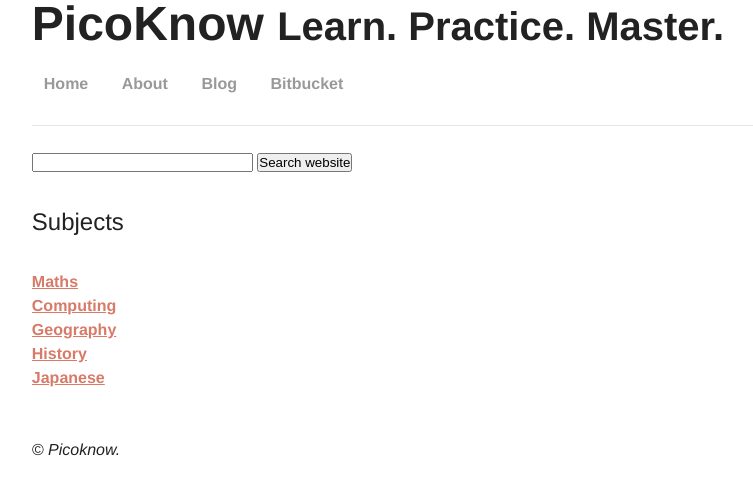
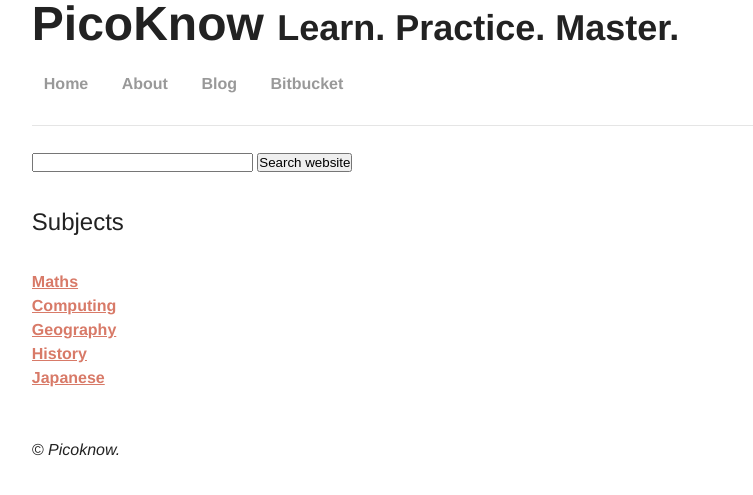
Before and after one commit to picoknow/picoknow.github.io, a Jekyll site: the page built from index.md, in a window 1280 px wide. Shown: the top 495 px of the page, without its empty margins (153-906 px from the left). Built offline with Jekyll 4.4.1, drawn with Linux system fonts in a browser that asks for light colours.

Commit message:
Style change...

```diff
--- a/_includes/css/style.css
+++ b/_includes/css/style.css
@@ -26,7 +26,7 @@
 /* END */
 body{
     background-image:url(/images/background.png);
-    background-size: 150px Auto;
+    background-size: 200px Auto;
     background-repeat:no-repeat;
     background-attachment:fixed;
     background-position:bottom right;
@@ -60,3 +60,7 @@
 	color: #fff;
 	border-radius: 5px;
 }
+/* Header  */
+h1 span{
+    font-size: 75%;
+}
--- a/_layouts/default.html
+++ b/_layouts/default.html
@@ -18,7 +18,7 @@
                 <div id="header" class="unit span-grid">
                     <h1>
                         {{site.title}}
-                        <small> Learn. Practice. Master.</small>
+                        <span> Learn. Practice. Master.</span>
                     </h1>
                     {% include menu.html %}
                     <hr />
```
